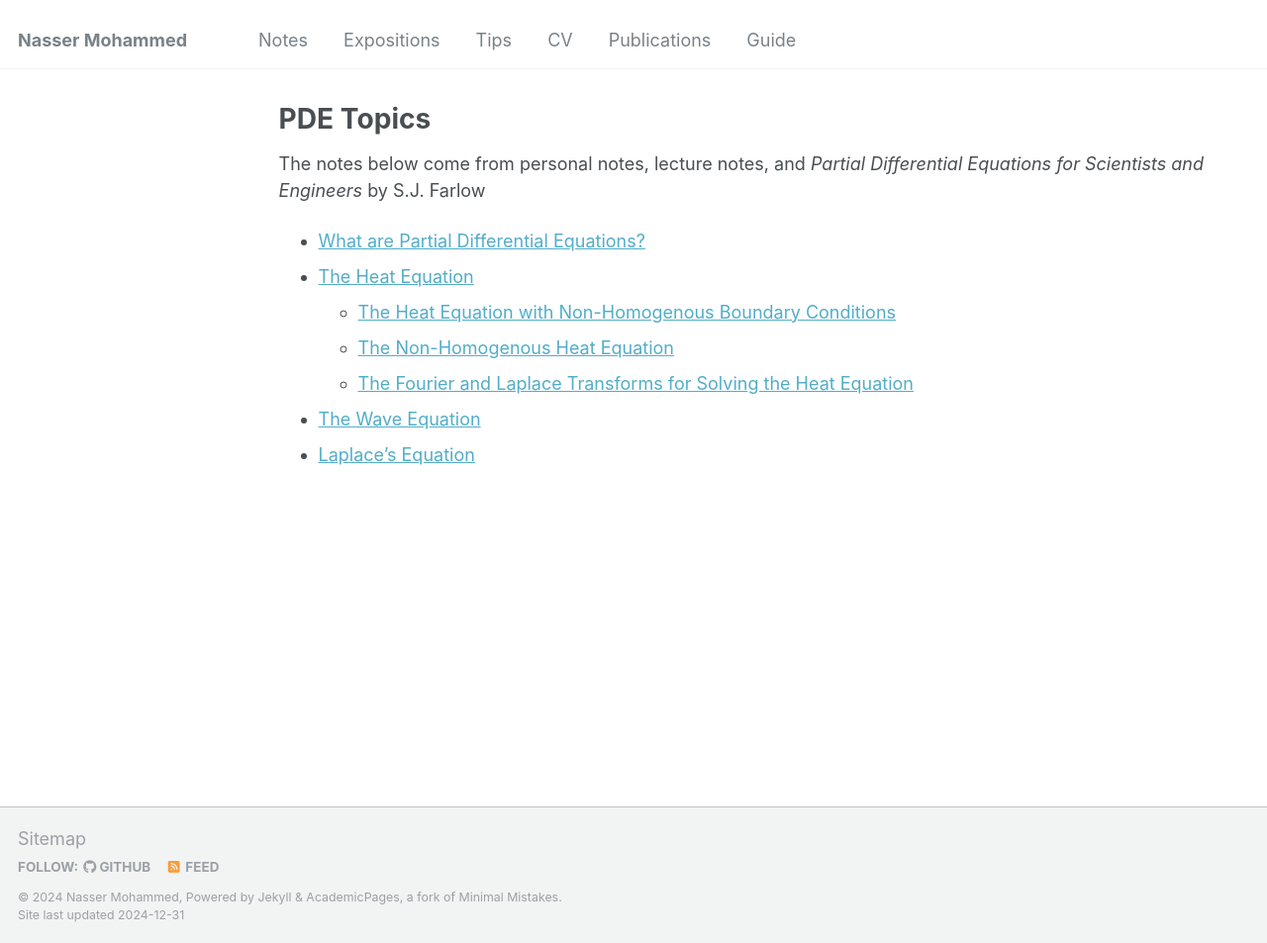
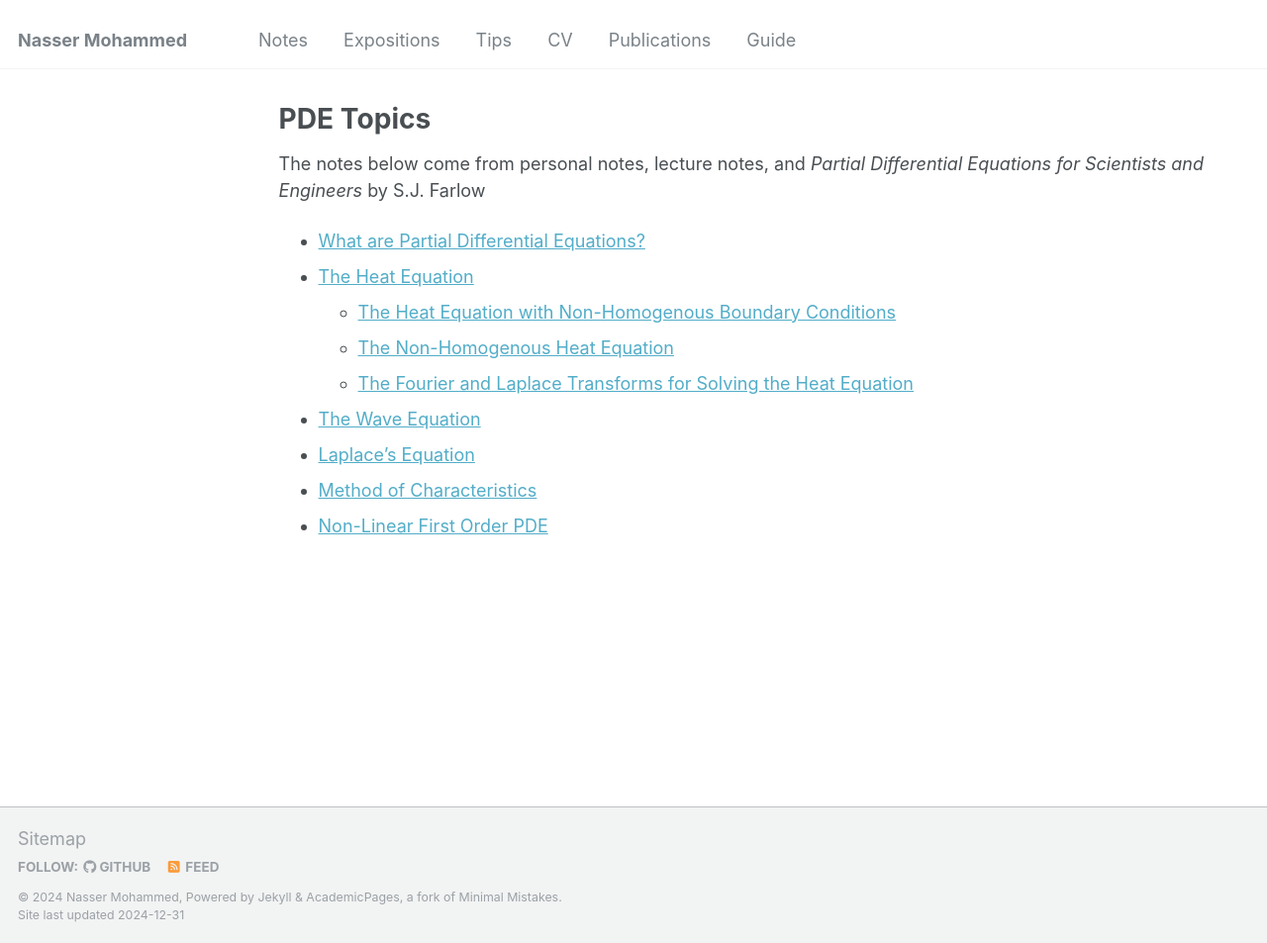
Before and after one commit to Nasser-Mohammed/Nasser-Mohammed.github.io, a Jekyll site: the page built from _pages/notes/pde/nav.md, in a window 1280 px wide and 953 px high. Shown: the whole window at 99% size. Built offline with Jekyll 4.4.1, drawn with Linux system fonts in a browser that asks for light colours.

Commit message:
Update nav.md

```diff
--- a/_pages/notes/pde/nav.md
+++ b/_pages/notes/pde/nav.md
@@ -12,3 +12,5 @@ The notes below come from personal notes, lecture notes, and *Partial Differenti
    - [The Fourier and Laplace Transforms for Solving the Heat Equation](laplace-fourier-transforms.md)
 - [The Wave Equation](waveequation.md)
 - [Laplace's Equation](laplaceequation.md)
+- [Method of Characteristics](method-of-characteristics.md)
+- [Non-Linear First Order PDE](conservation-eq.md)
```
